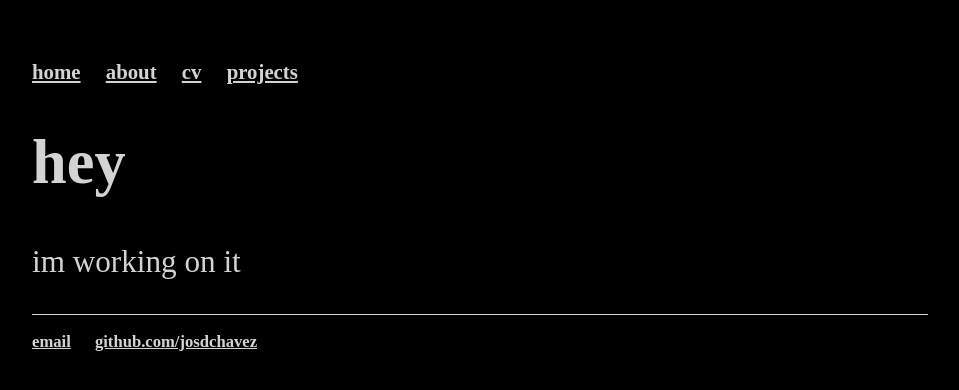
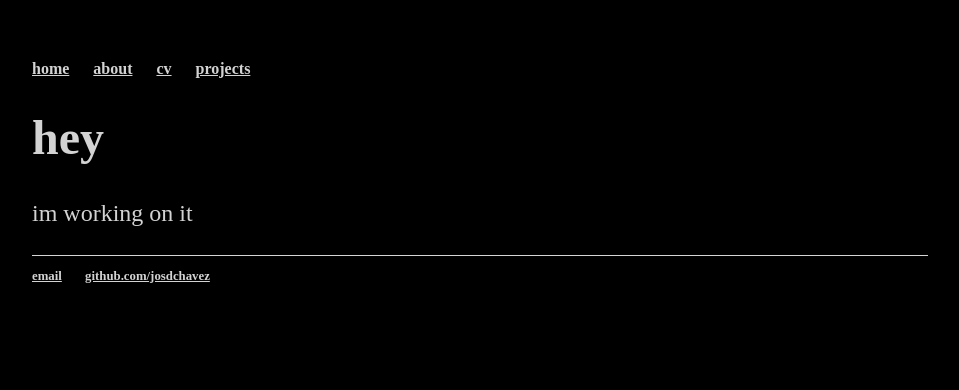
Before and after one commit to josdchavez/josdchavez.github.io, a Jekyll site: the page built from index.html, in a window 1280 px wide. Shown: the top 390 px of the page, without its empty margins (160-1119 px from the left). Built offline with Jekyll 4.4.1, drawn with Linux system fonts in a browser that asks for light colours.

Commit message:
Update main.css

```diff
--- a/css/main.css
+++ b/css/main.css
@@ -1,5 +1,5 @@
 body {
-    font-size: 1.3em;
+
     margin: 60px auto;
     width: 70%;
 }
```
